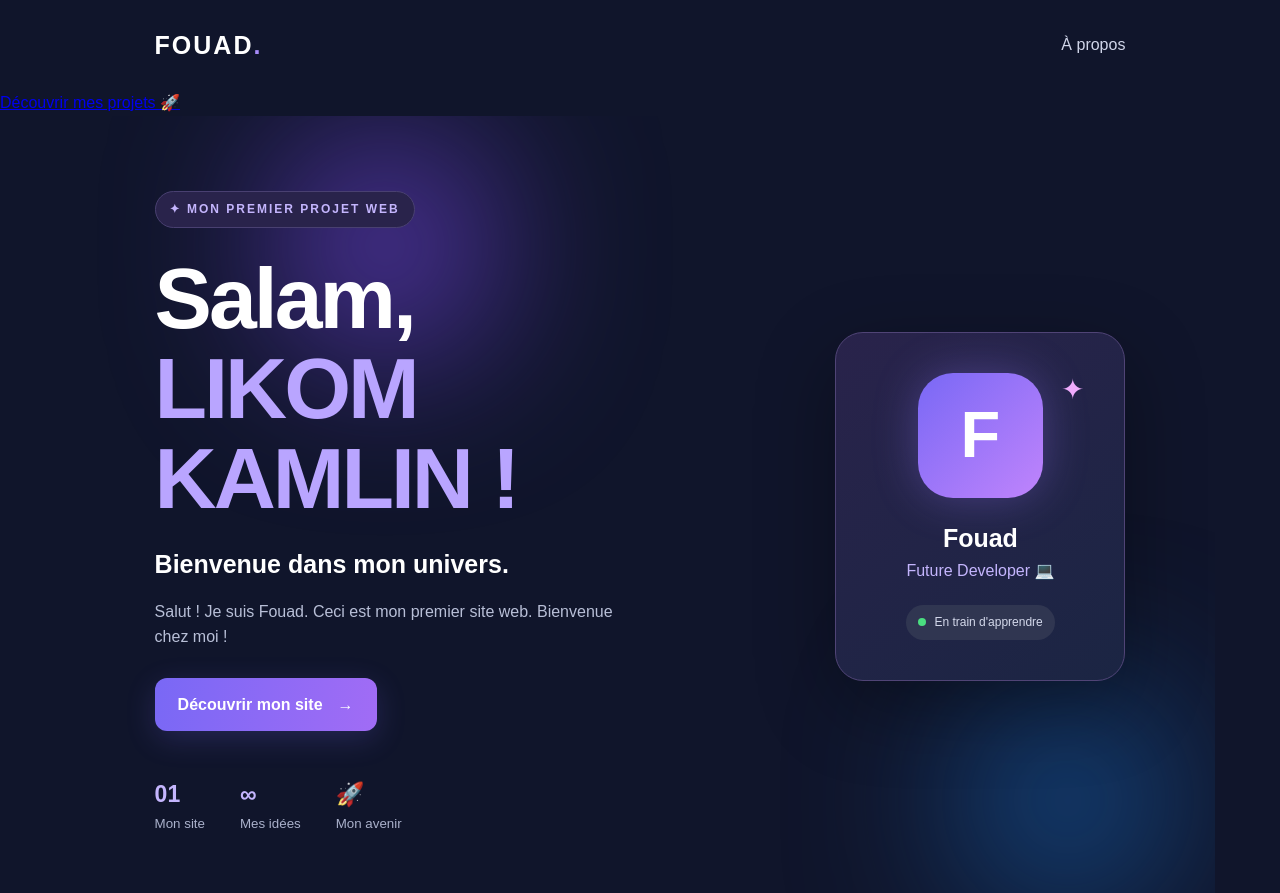
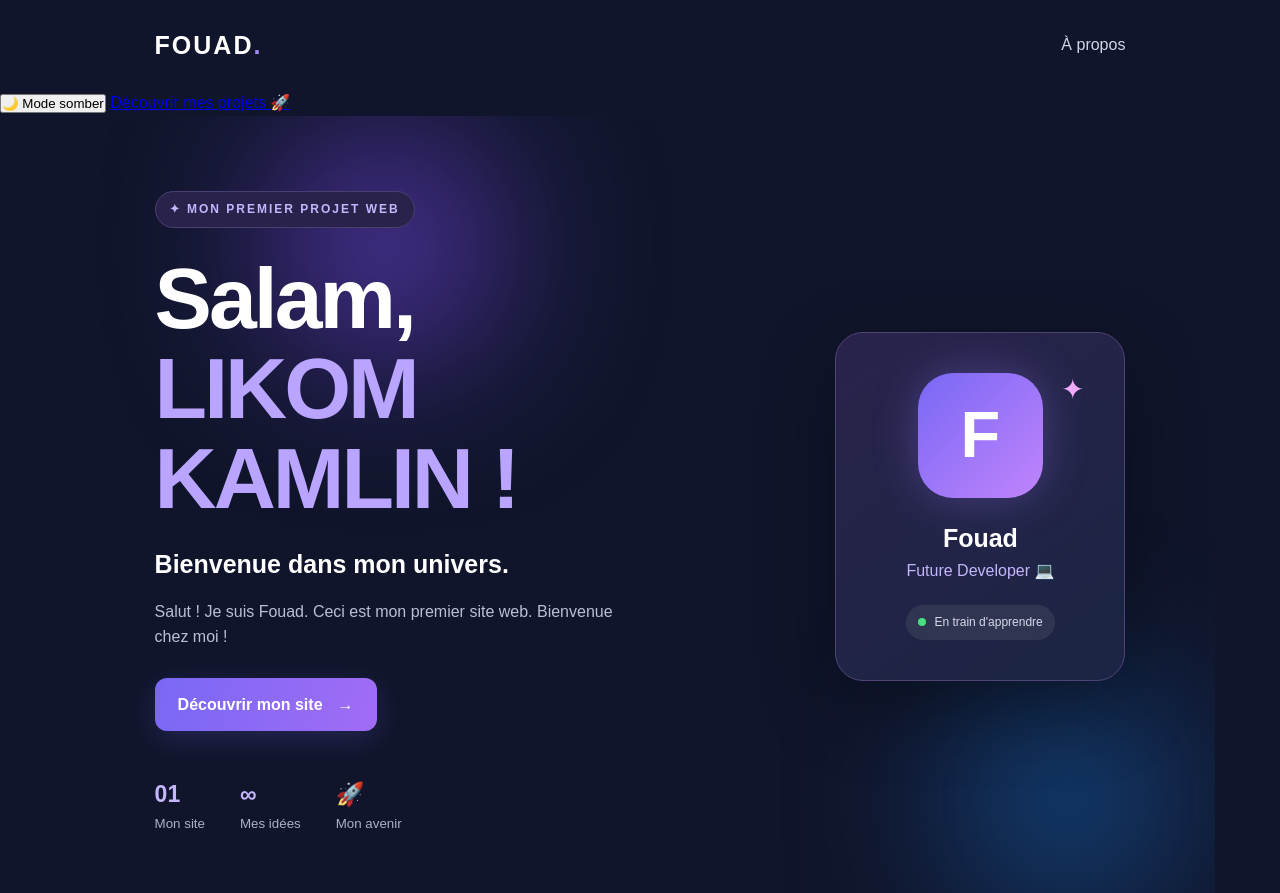
Before and after one commit to fouadfouad123333/vcx___44, a plain HTML site: page index.html in a window 1280 px wide. Shown: the top 893 px of the page. Drawn offline with Linux system fonts and the light colour scheme.

Commit message:
Add theme toggle button to index.html
Added a theme toggle button for dark mode.

```diff
--- a/index.html
+++ b/index.html
@@ -13,6 +13,9 @@
         <a class="logo" href="#">FOUAD<span>.</span></a>
         <a class="nav-link" href="#about">À propos</a>
     </header>
+<button class="theme-toggle" id="themeToggle" type="button">
+    🌙 Mode somber
+</button>
 
     <a href="#projects" clas"projects-btn">Découvrir mes
         projets 🚀</a>
```
